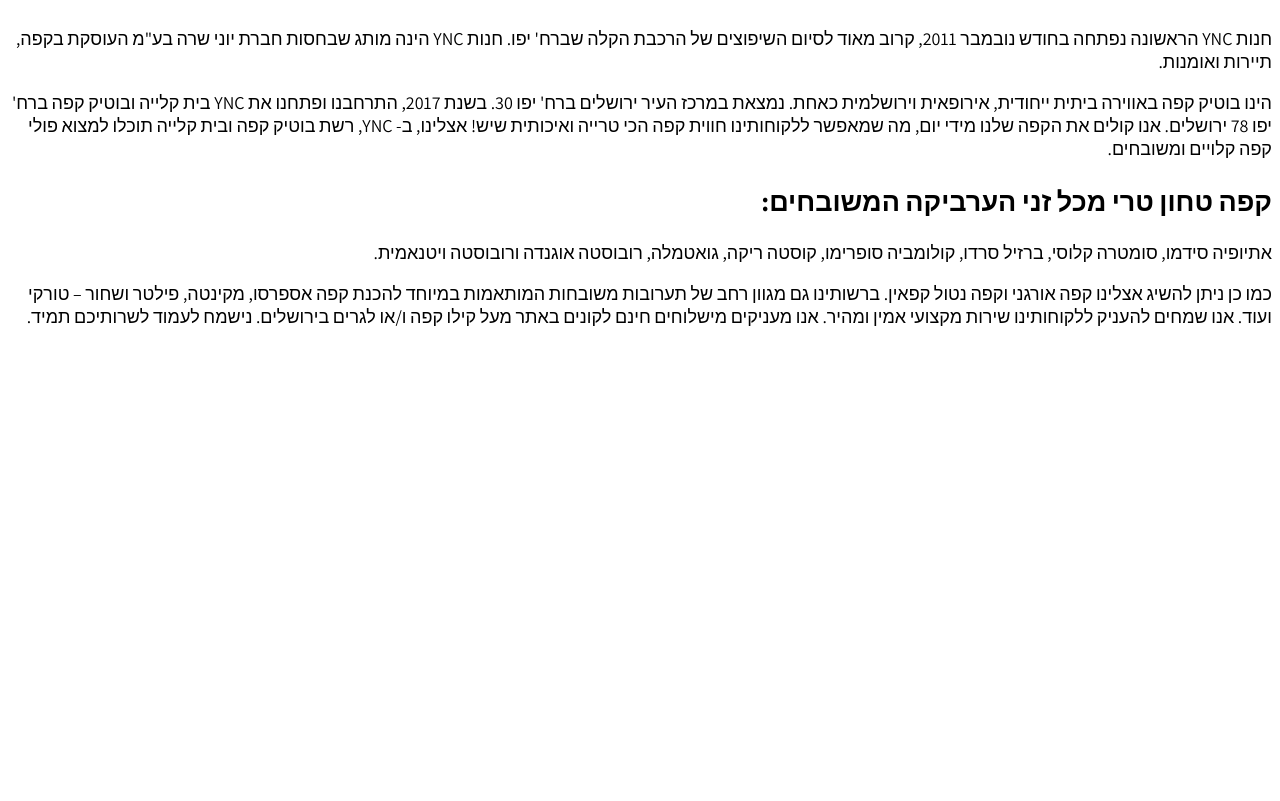
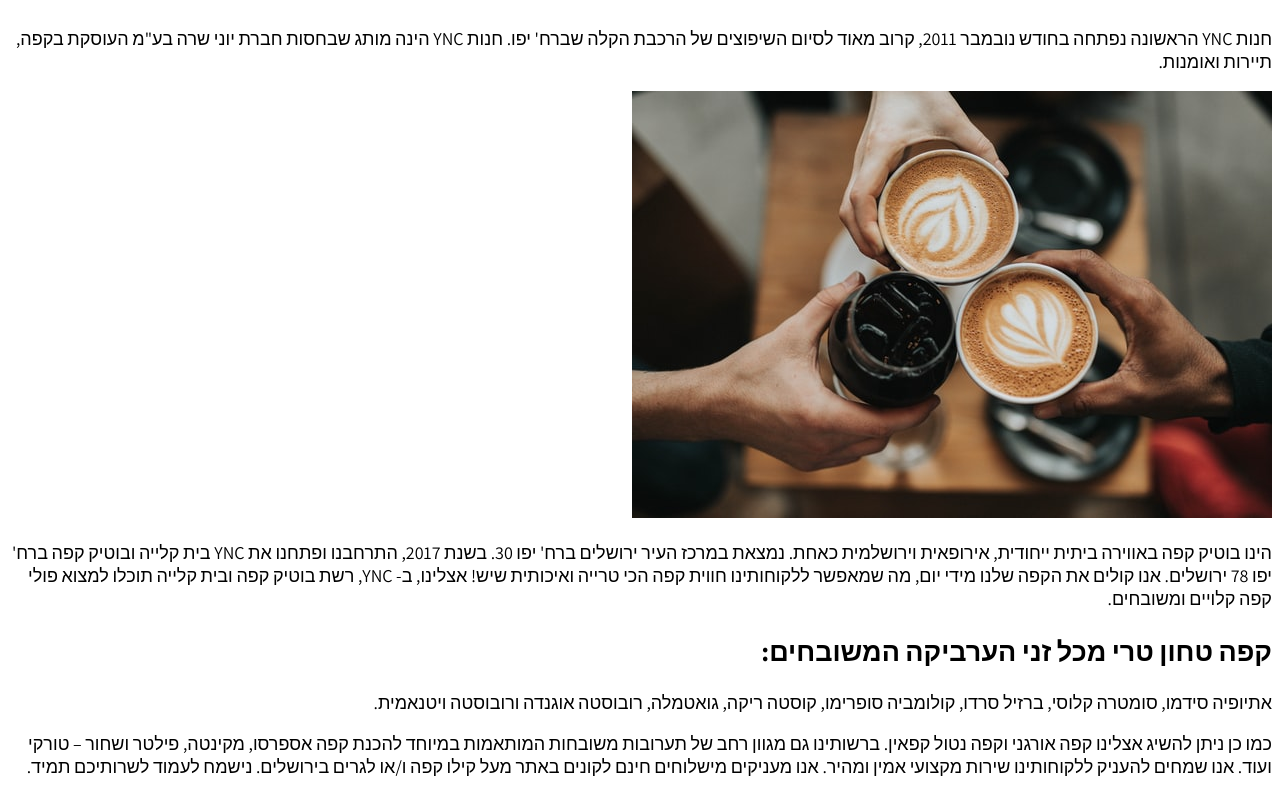
Before and after one commit to laviperchik/strauss2021, a plain HTML site: page index.html in a window 1280 px wide. Shown: the part 92-893 px from the top of the page. Before the commit the page ends 800 px from the top, so only its background shows below. Drawn offline with Linux system fonts and the light colour scheme.

Commit message:
added img

```diff
--- a/index.html
+++ b/index.html
@@ -2,7 +2,7 @@
 <html lang="he" dir="rtl">
 <head>
   <meta charset="UTF-8">
-  <title>אתר בסיסי</title>
+  <title>you need coffee</title>
   <link rel="stylesheet" href="style.css">
   <link rel="preconnect" href="https://fonts.gstatic.com">
   <link href="https://fonts.googleapis.com/css2?family=Assistant:wght@200;400;700&display=swap" rel="stylesheet">
@@ -15,6 +15,8 @@
 
 חנות YNC הינה מותג שבחסות חברת יוני שרה בע"מ העוסקת בקפה, תיירות ואומנות.
 </p>
+<img src="img/nathan-dumlao-6VhPY27jdps-unsplash.jpg" alt="כוסות קפה הפוך">
+
 <p>
   הינו בוטיק קפה באווירה ביתית ייחודית, אירופאית וירושלמית כאחת. נמצאת במרכז העיר ירושלים ברח' יפו 30.
 
```
Also changed, not shown: img/nathan-dumlao-6VhPY27jdps-unsplash.jpg (added), 1 other file.
